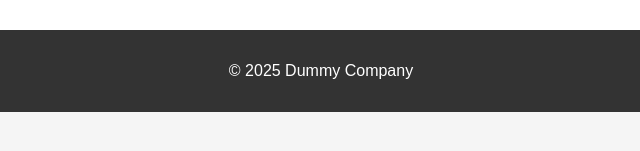
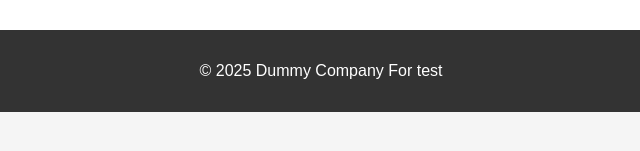
Before and after one commit to richard9004/important_git_commands_used_at_work, a plain HTML site: page index.html in a window 1280 px wide. Shown: the part 369-520 px from the top of the page, 319-959 px from the left. Drawn offline with Linux system fonts and the light colour scheme.

Commit message:
changed company name

```diff
--- a/index.html
+++ b/index.html
@@ -38,7 +38,7 @@
   </main>
 
   <footer>
-    <p>&copy; 2025 Dummy Company</p>
+    <p>&copy; 2025 Dummy Company For test</p>
   </footer>
 
   <script>
```
